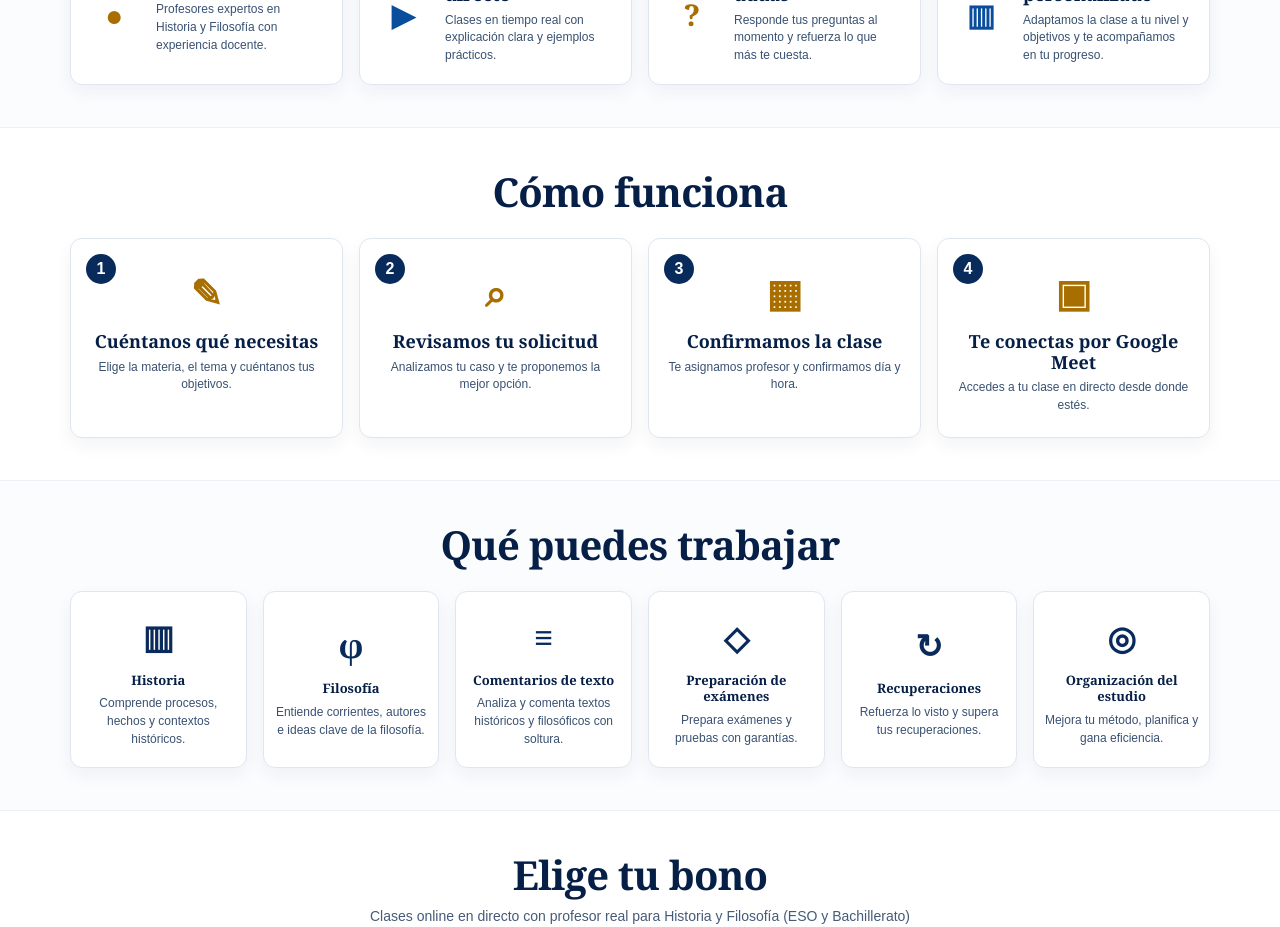
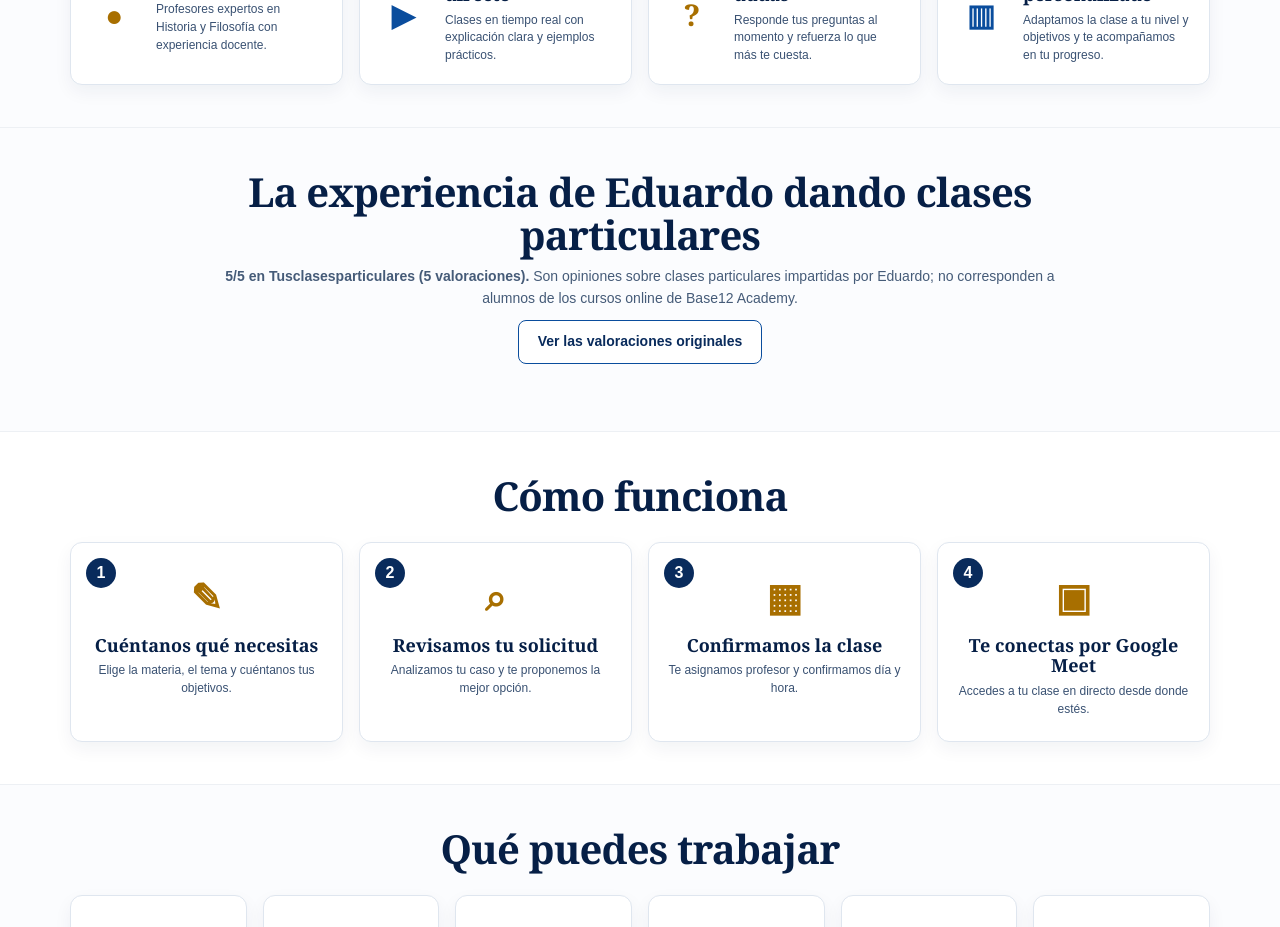
Before and after one commit to base12academy/base12academy-web, a Next.js app: page /lp/clases-online in a window 1280 px wide. Shown: the part 840-1767 px from the top of the page. Built offline with nearby package versions, Linux system fonts and the light colour scheme.

Commit message:
Añade reseñas verificables del perfil de clases

```diff
--- a/app/lp/clases-online/page.tsx
+++ b/app/lp/clases-online/page.tsx
@@ -98,6 +98,14 @@ export default async function ClassesAdsLanding({
           </div>
         </section>
 
+        <section className={`${styles.section} ${styles.sectionTint}`} aria-labelledby="reviews-title">
+          <div className={styles.sectionHeader}>
+            <h2 id="reviews-title">La experiencia de Eduardo dando clases particulares</h2>
+            <p><strong>5/5 en Tusclasesparticulares (5 valoraciones).</strong> Son opiniones sobre clases particulares impartidas por Eduardo; no corresponden a alumnos de los cursos online de Base12 Academy.</p>
+            <p><a className={styles.secondaryCta} href="https://www.tusclasesparticulares.com/profesores/eduardo-caro.htm" target="_blank" rel="noopener noreferrer">Ver las valoraciones originales</a></p>
+          </div>
+        </section>
+
         <section className={styles.section}>
           <div className={styles.sectionHeader}><h2>Cómo funciona</h2></div>
           <div className={styles.grid4}>
```
